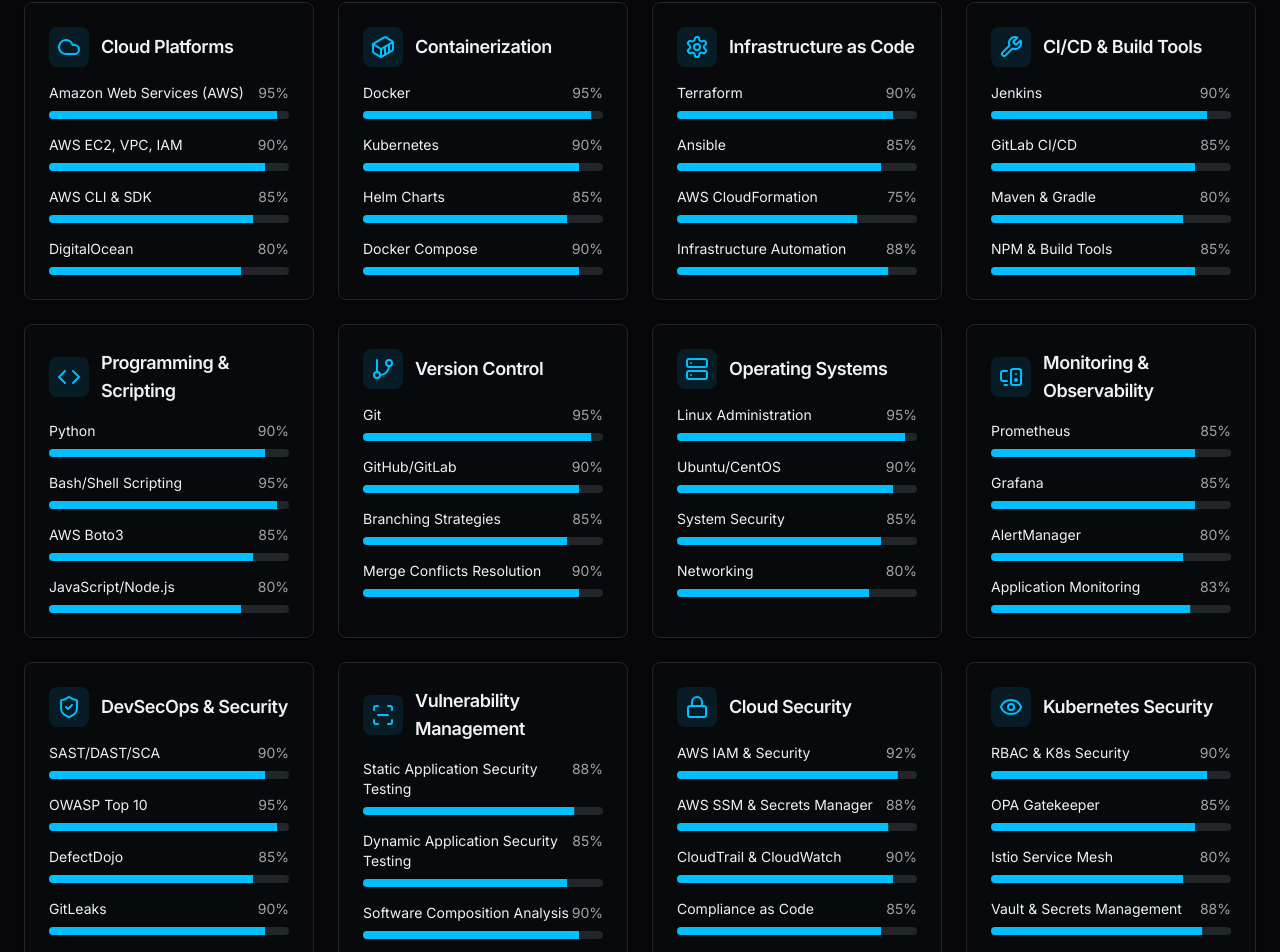
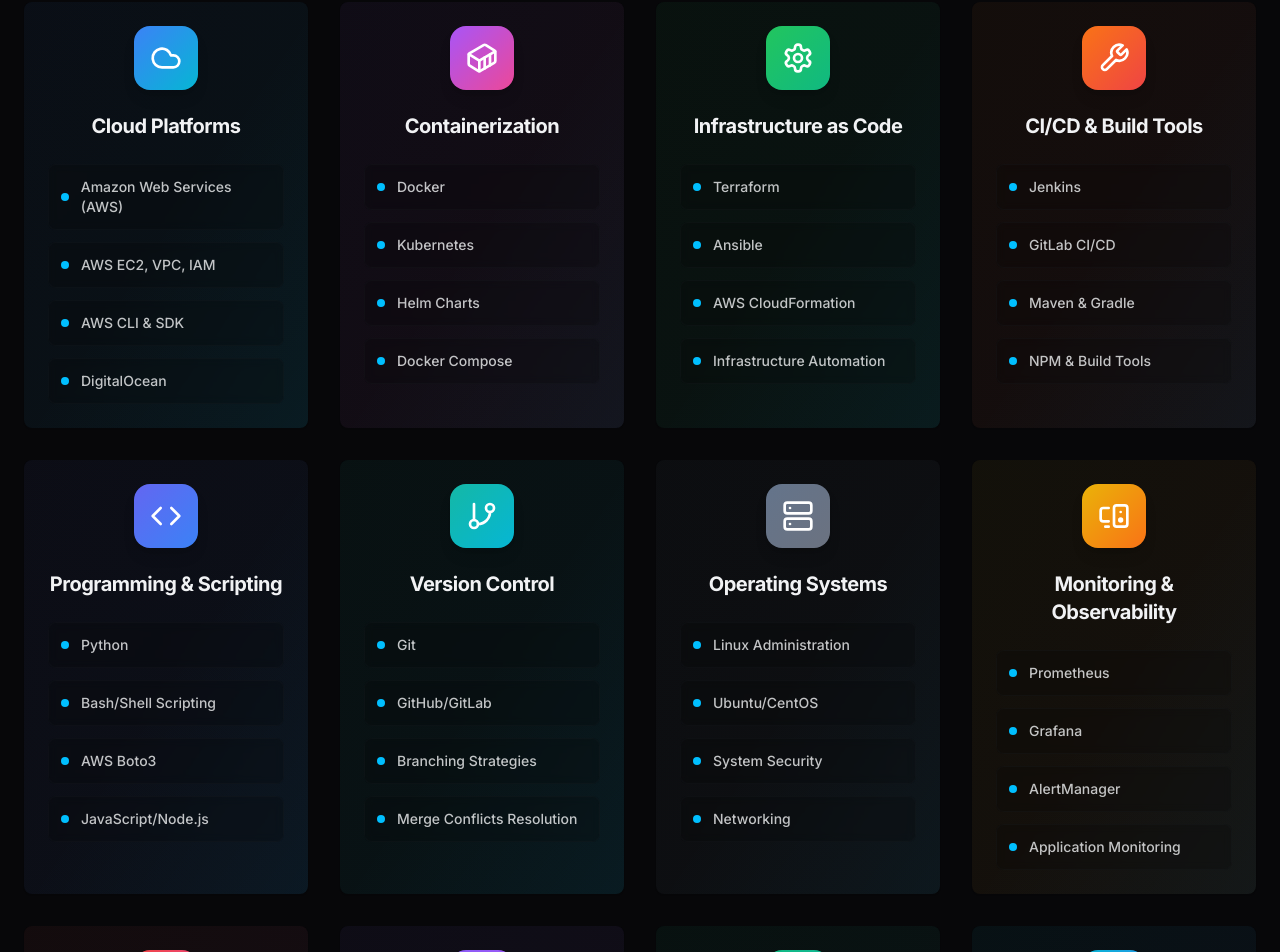
Before and after one commit to podut/devops-journey-unlocked, a React (Vite) app: page / in a window 1280 px wide. Shown: the part 3669-4621 px from the top of the page. Built offline with nearby package versions, Linux system fonts and the light colour scheme.

Commit message:
Update skills section design

```diff
--- a/src/components/Skills.tsx
+++ b/src/components/Skills.tsx
@@ -1,6 +1,5 @@
 import { Card, CardContent, CardHeader, CardTitle } from "@/components/ui/card";
 import { Badge } from "@/components/ui/badge";
-import { Progress } from "@/components/ui/progress";
 import {
   Cloud,
   Container,
@@ -23,123 +22,135 @@ const Skills = () => {
   const skillCategories = [
     {
       title: "Cloud Platforms",
-      icon: <Cloud className="w-6 h-6" />,
+      icon: <Cloud className="w-8 h-8" />,
       skills: [
-        { name: "Amazon Web Services (AWS)", level: 95 },
-        { name: "AWS EC2, VPC, IAM", level: 90 },
-        { name: "AWS CLI & SDK", level: 85 },
-        { name: "DigitalOcean", level: 80 }
-      ]
+        "Amazon Web Services (AWS)",
+        "AWS EC2, VPC, IAM",
+        "AWS CLI & SDK",
+        "DigitalOcean"
+      ],
+      gradient: "from-blue-500 to-cyan-500"
     },
     {
       title: "Containerization",
-      icon: <Container className="w-6 h-6" />,
+      icon: <Container className="w-8 h-8" />,
       skills: [
-        { name: "Docker", level: 95 },
-        { name: "Kubernetes", level: 90 },
-        { name: "Helm Charts", level: 85 },
-        { name: "Docker Compose", level: 90 }
-      ]
+        "Docker",
+        "Kubernetes",
+        "Helm Charts",
+        "Docker Compose"
+      ],
+      gradient: "from-purple-500 to-pink-500"
     },
     {
       title: "Infrastructure as Code",
-      icon: <Settings className="w-6 h-6" />,
+      icon: <Settings className="w-8 h-8" />,
       skills: [
-        { name: "Terraform", level: 90 },
-        { name: "Ansible", level: 85 },
-        { name: "AWS CloudFormation", level: 75 },
-        { name: "Infrastructure Automation", level: 88 }
-      ]
+        "Terraform",
+        "Ansible",
+        "AWS CloudFormation",
+        "Infrastructure Automation"
+      ],
+      gradient: "from-green-500 to-emerald-500"
     },
     {
       title: "CI/CD & Build Tools",
-      icon: <Wrench className="w-6 h-6" />,
+      icon: <Wrench className="w-8 h-8" />,
       skills: [
-        { name: "Jenkins", level: 90 },
-        { name: "GitLab CI/CD", level: 85 },
-        { name: "Maven & Gradle", level: 80 },
-        { name: "NPM & Build Tools", level: 85 }
-      ]
+        "Jenkins",
+        "GitLab CI/CD",
+        "Maven & Gradle",
+        "NPM & Build Tools"
+      ],
+      gradient: "from-orange-500 to-red-500"
     },
     {
       title: "Programming & Scripting",
-      icon: <Code className="w-6 h-6" />,
+      icon: <Code className="w-8 h-8" />,
       skills: [
-        { name: "Python", level: 90 },
-        { name: "Bash/Shell Scripting", level: 95 },
-        { name: "AWS Boto3", level: 85 },
-        { name: "JavaScript/Node.js", level: 80 }
-      ]
+        "Python",
+        "Bash/Shell Scripting",
+        "AWS Boto3",
+        "JavaScript/Node.js"
+      ],
+      gradient: "from-indigo-500 to-blue-500"
     },
     {
       title: "Version Control",
-      icon: <GitBranch className="w-6 h-6" />,
+      icon: <GitBranch className="w-8 h-8" />,
       skills: [
-        { name: "Git", level: 95 },
-        { name: "GitHub/GitLab", level: 90 },
-        { name: "Branching Strategies", level: 85 },
-        { name: "Merge Conflicts Resolution", level: 90 }
-      ]
+        "Git",
+        "GitHub/GitLab",
+        "Branching Strategies",
+        "Merge Conflicts Resolution"
+      ],
+      gradient: "from-teal-500 to-cyan-500"
     },
     {
       title: "Operating Systems",
-      icon: <Server className="w-6 h-6" />,
+      icon: <Server className="w-8 h-8" />,
       skills: [
-        { name: "Linux Administration", level: 95 },
-        { name: "Ubuntu/CentOS", level: 90 },
-        { name: "System Security", level: 85 },
-        { name: "Networking", level: 80 }
-      ]
+        "Linux Administration",
+        "Ubuntu/CentOS",
+        "System Security",
+        "Networking"
+      ],
+      gradient: "from-slate-500 to-gray-500"
     },
     {
       title: "Monitoring & Observability",
-      icon: <MonitorSpeaker className="w-6 h-6" />,
+      icon: <MonitorSpeaker className="w-8 h-8" />,
       skills: [
-        { name: "Prometheus", level: 85 },
-        { name: "Grafana", level: 85 },
-        { name: "AlertManager", level: 80 },
-        { name: "Application Monitoring", level: 83 }
-      ]
+        "Prometheus",
+        "Grafana",
+        "AlertManager",
+        "Application Monitoring"
+      ],
+      gradient: "from-yellow-500 to-orange-500"
     },
     {
       title: "DevSecOps & Security",
-      icon: <ShieldCheck className="w-6 h-6" />,
+      icon: <ShieldCheck className="w-8 h-8" />,
       skills: [
-        { name: "SAST/DAST/SCA", level: 90 },
-        { name: "OWASP Top 10", level: 95 },
-        { name: "DefectDojo", level: 85 },
-        { name: "GitLeaks", level: 90 }
-      ]
+        "SAST/DAST/SCA",
+        "OWASP Top 10",
+        "DefectDojo",
+        "GitLeaks"
+      ],
+      gradient: "from-red-500 to-pink-500"
     },
     {
       title: "Vulnerability Management",
-      icon: <ScanLine className="w-6 h-6" />,
+      icon: <ScanLine className="w-8 h-8" />,
       skills: [
-        { name: "Static Application Security Testing", level: 88 },
-        { name: "Dynamic Application Security Testing", level: 85 },
-        { name: "Software Composition Analysis", level: 90 },
-        { name: "CI/CD Security Integration", level: 92 }
-      ]
+        "Static Application Security Testing",
+        "Dynamic Application Security Testing",
+        "Software Composition Analysis",
+        "CI/CD Security Integration"
+      ],
+      gradient: "from-violet-500 to-purple-500"
     },
     {
       title: "Cloud Security",
-      icon: <Lock className="w-6 h-6" />,
+      icon: <Lock className="w-8 h-8" />,
       skills: [
-        { name: "AWS IAM & Security", level: 92 },
-        { name: "AWS SSM & Secrets Manager", level: 88 },
-        { name: "CloudTrail & CloudWatch", level: 90 },
-        { name: "Compliance as Code", level: 85 }
-      ]
+        "AWS IAM & Security",
+        "AWS SSM & Secrets Manager",
+        "CloudTrail & CloudWatch",
+        "Compliance as Code"
+      ],
+      gradient: "from-emerald-500 to-teal-500"
     },
     {
       title: "Kubernetes Security",
-      icon: <Eye className="w-6 h-6" />,
+      icon: <Eye className="w-8 h-8" />,
       skills: [
-        { name: "RBAC & K8s Security", level: 90 },
-        { name: "OPA Gatekeeper", level: 85 },
-        { name: "Istio Service Mesh", level: 80 },
-        { name: "Vault & Secrets Management", level: 88 }
-      ]
+        "RBAC & K8s Security",
+        "OPA Gatekeeper",
+        "Istio Service Mesh",
+        "Vault & Secrets Management"
+      ],
+      gradient: "from-cyan-500 to-blue-500"
     }
   ];
 
@@ -175,30 +186,45 @@ const Skills = () => {
 
           <DevSecOpsPipeline />
 
-          <div className="grid md:grid-cols-2 lg:grid-cols-3 xl:grid-cols-4 gap-6 mb-16">
+          <div className="grid grid-cols-1 sm:grid-cols-2 lg:grid-cols-3 xl:grid-cols-4 gap-8 mb-16">
             {skillCategories.map((category, index) => (
-              <Card key={index} className="border-border bg-card/50 backdrop-blur-sm hover:bg-card/80 transition-all duration-300 hover:shadow-card">
-                <CardHeader className="pb-4">
-                  <CardTitle className="flex items-center text-lg">
-                    <div className="p-2 bg-primary/10 rounded-lg text-primary mr-3">
-                      {category.icon}
+              <Card
+                key={index}
+                className="group relative overflow-hidden border-0 bg-gradient-to-br from-background/80 to-background/40 backdrop-blur-xl hover:from-background/90 hover:to-background/60 transition-all duration-500 hover:scale-105 hover:shadow-2xl hover:shadow-primary/20"
+              >
+                <div className={`absolute inset-0 bg-gradient-to-br ${category.gradient} opacity-5 group-hover:opacity-10 transition-opacity duration-500`} />
+                <div className="absolute inset-0 bg-gradient-to-br from-transparent via-transparent to-primary/5" />
+
+                <CardHeader className="relative z-10 pb-6">
+                  <div className="flex items-center justify-center mb-4">
+                    <div className={`p-4 rounded-2xl bg-gradient-to-br ${category.gradient} shadow-lg group-hover:scale-110 transition-transform duration-300`}>
+                      <div className="text-white">
+                        {category.icon}
+                      </div>
                     </div>
+                  </div>
+                  <CardTitle className="text-center text-xl font-bold text-foreground group-hover:text-primary transition-colors duration-300">
                     {category.title}
                   </CardTitle>
                 </CardHeader>
-                <CardContent>
-                  <div className="space-y-4">
+
+                <CardContent className="relative z-10 pt-0">
+                  <div className="space-y-3">
                     {category.skills.map((skill, skillIndex) => (
-                      <div key={skillIndex}>
-                        <div className="flex justify-between text-sm mb-2">
-                          <span className="text-foreground">{skill.name}</span>
-                          <span className="text-muted-foreground">{skill.level}%</span>
-                        </div>
-                        <Progress value={skill.level} className="h-2" />
+                      <div
+                        key={skillIndex}
+                        className="flex items-center p-3 rounded-lg bg-background/20 backdrop-blur-sm border border-border/20 hover:bg-background/40 hover:border-primary/20 transition-all duration-300 group-hover:translate-x-1"
+                      >
+                        <div className="w-2 h-2 rounded-full bg-primary mr-3 group-hover:bg-gradient-to-r group-hover:from-primary group-hover:to-secondary transition-all duration-300" />
+                        <span className="text-sm font-medium text-foreground/80 group-hover:text-foreground transition-colors duration-300">
+                          {skill}
+                        </span>
                       </div>
                     ))}
                   </div>
                 </CardContent>
+
+                <div className="absolute bottom-0 left-0 right-0 h-1 bg-gradient-to-r from-transparent via-primary/50 to-transparent opacity-0 group-hover:opacity-100 transition-opacity duration-500" />
               </Card>
             ))}
           </div>
```
